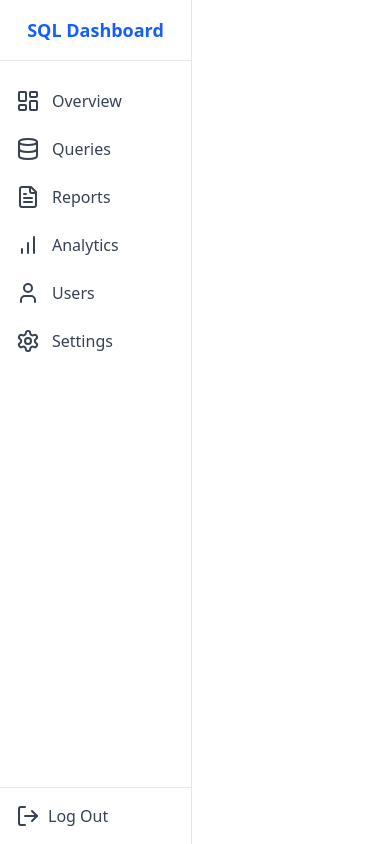
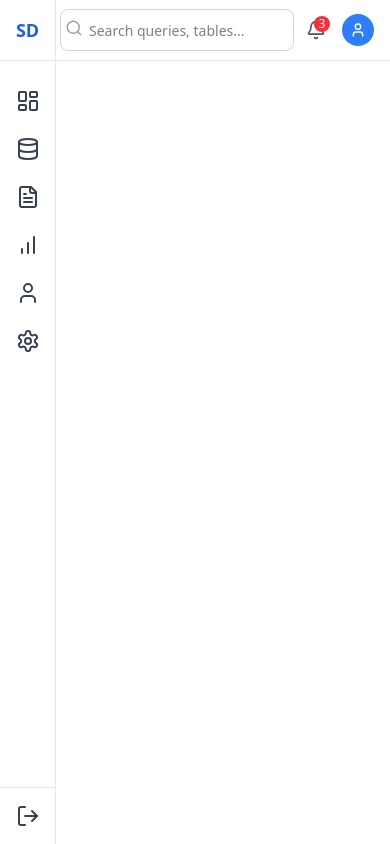
Before and after one commit to nsr7t/SQL-dashboard, a React (Vite) app in the folder frontend/: page /queries in a window 390 px wide. Built offline with nearby package versions, Linux system fonts and the light colour scheme.

Commit message:
Added the Layout page with making the header and sidebar responsive

```diff
--- a/frontend/index.html
+++ b/frontend/index.html
@@ -3,7 +3,7 @@
 
 <head>
   <meta charset="UTF-8" />
-  <meta name="viewport" content="width=device-width, initial-scale=1.0" />
+  <meta name="viewport" content="width=device-width, initial-scale=1.0, maximum-scale=1.5, user-scalable=no" />
   <link rel="stylesheet" href="./src/index.css">
   <title>SQL Dashboard</title>
 </head>
--- a/frontend/src/App.jsx
+++ b/frontend/src/App.jsx
@@ -1,10 +1,12 @@
 import { BrowserRouter } from "react-router"
-import Sidebar from "./components/layout/Sidebar"
+import Layout from "./components/layout/Layout"
 
 function App() {
     return (
         <BrowserRouter>
-            <Sidebar />
+            <div className="flex">
+                <Layout />
+            </div>
         </BrowserRouter>
     )
 }
--- a/frontend/src/components/layout/Header.jsx
+++ b/frontend/src/components/layout/Header.jsx
@@ -1,5 +1,48 @@
-function Header() {
-    return <div>Header</div>
+import { BellIcon, MenuIcon, SearchIcon, UserIcon, XIcon } from "lucide-react"
+
+function Header({ setIsOpen, isOpen }) {
+    return (
+        <header className="-hidden flex max-h-[61px] flex-1 items-center justify-between border-b border-gray-200 px-4 py-1 md:gap-[250px] lg:gap-[520px]">
+            <div className="flex flex-1 items-center space-x-6">
+                <button
+                    onClick={() => setIsOpen((e) => !e)}
+                    className="mr-4 hidden text-gray-600 hover:text-blue-600 focus:outline-none md:block"
+                >
+                    {isOpen ? <XIcon /> : <MenuIcon />}
+                </button>
+                <div className="relative flex-1">
+                    <input
+                        type="text"
+                        placeholder="Search queries, tables..."
+                        className="ml-[-12px] w-full min-w-32 rounded-lg border border-gray-300 py-2 pl-7 placeholder:text-sm focus:border-blue-500 focus:ring-2 focus:ring-blue-500 focus:outline-none md:ml-0 md:w-full md:px-12 md:placeholder:text-base"
+                    />
+                    <SearchIcon
+                        className="absolute top-2.5 left-[-7px] text-gray-400 md:left-6"
+                        size={18}
+                    />
+                </div>
+            </div>
+            <div className="flex items-center space-x-4">
+                <button className="relative text-gray-600 hover:text-blue-600">
+                    <BellIcon size={20} />
+                    <span className="absolute -top-1 -right-1 flex h-4 w-4 items-center justify-center rounded-full bg-red-500 text-xs text-white">
+                        3
+                    </span>
+                </button>
+                <div className="flex items-center">
+                    <div className="flex h-8 w-8 items-center justify-center rounded-full bg-blue-500 text-white">
+                        <UserIcon size={16} />
+                    </div>
+                    <div className="ml-2 hidden md:block">
+                        <p className="text-sm font-medium text-gray-700">
+                            John Doe
+                        </p>
+                        <p className="text-xs text-gray-500">Admin</p>
+                    </div>
+                </div>
+            </div>
+        </header>
+    )
 }
 
 export default Header
--- /dev/null
+++ b/frontend/src/components/layout/Layout.jsx
@@ -0,0 +1,16 @@
+import { useState } from "react"
+import Header from "./Header"
+import Sidebar from "./Sidebar"
+
+function Layout() {
+    const [isOpen, setIsOpen] = useState(false)
+
+    return (
+        <>
+            <Sidebar isOpen={isOpen} />
+            <Header setIsOpen={setIsOpen} isOpen={isOpen} />
+        </>
+    )
+}
+
+export default Layout
--- a/frontend/src/components/layout/Sidebar.jsx
+++ b/frontend/src/components/layout/Sidebar.jsx
@@ -9,7 +9,7 @@ import {
 } from "lucide-react"
 import { Link } from "react-router-dom"
 
-function Sidebar() {
+function Sidebar({ isOpen }) {
     const menuItems = [
         { name: "Overview", icon: <LayoutDashboardIcon />, path: "/overview" },
         { name: "Queries", icon: <DatabaseIcon />, path: "/queries" },
@@ -19,10 +19,12 @@ function Sidebar() {
         { name: "Settings", icon: <SettingsIcon />, path: "/settings" },
     ]
     return (
-        <nav className="flex h-screen max-w-48 flex-col border-r border-gray-200 bg-white">
+        <nav
+            className={`flex min-h-[100dvh] flex-col border-r border-gray-200 bg-white ${isOpen ? "max-w-48" : "max-w-14"} overflow-x-clip`}
+        >
             <div className="flex items-center justify-center border-b border-gray-200 p-4">
                 <h1 className="text-lg font-bold text-blue-600">
-                    SQL Dashboard
+                    {isOpen ? "SQL Dashboard" : "SD"}
                 </h1>
             </div>
             <div className="flex-1 pt-4">
@@ -34,18 +36,18 @@ function Sidebar() {
                                 className="flex gap-3 px-4 py-3 text-gray-700 transition-colors hover:bg-blue-50 hover:text-blue-600"
                             >
                                 <span className="">{item.icon}</span>
-                                <span>{item.name}</span>
+                                {isOpen && <span>{item.name}</span>}
                             </Link>
                         </li>
                     ))}
                 </ul>
             </div>
             <div className="border-t border-gray-200 p-4">
-                <button className="full flex items-center gap-2 text-gray-700 transition-colors hover:text-blue-600">
+                <button className="flex items-center justify-center gap-2 text-gray-700 transition-colors hover:text-blue-600">
                     <span>
                         <LogOutIcon />
                     </span>
-                    <span>Log Out</span>
+                    {isOpen && <span>Log Out</span>}
                 </button>
             </div>
         </nav>
--- a/frontend/vite.config.js
+++ b/frontend/vite.config.js
@@ -1,8 +1,12 @@
-import { defineConfig } from "vite";
-import react from "@vitejs/plugin-react";
-import tailwindcss from "@tailwindcss/vite";
+import { defineConfig } from "vite"
+import react from "@vitejs/plugin-react"
+import tailwindcss from "@tailwindcss/vite"
 
 // https://vite.dev/config/
 export default defineConfig({
-  plugins: [react(), tailwindcss()],
-});
+    plugins: [react(), tailwindcss()],
+    server: {
+        host: true,
+        port: 5173,
+    },
+})
```
